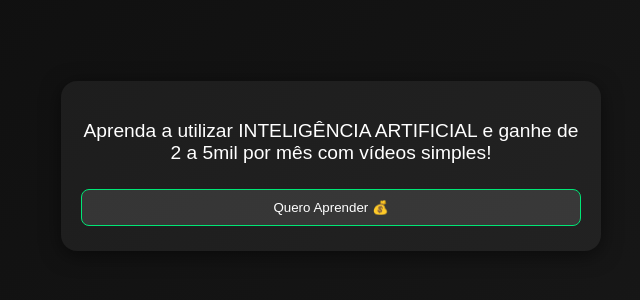
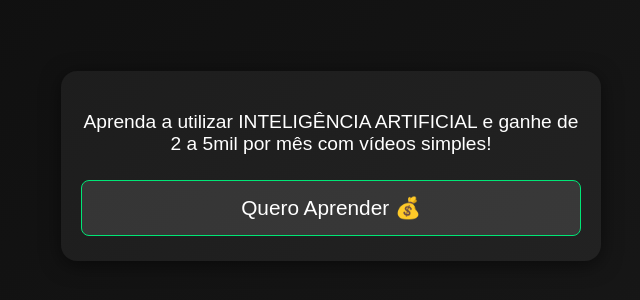
Before and after one commit to eusouasta/metododark, a plain HTML site: page index.html in a window 1280 px wide. Shown: the part 234-534 px from the top of the page, without its empty margins (309-949 px from the left). Drawn offline with Linux system fonts and the light colour scheme.

Commit message:
index.html

```diff
--- a/index.html
+++ b/index.html
@@ -50,11 +50,12 @@
             background: rgba(255, 255, 255, 0.1);
             color: #fff;
             border: 1px solid #00e676;
-            padding: 10px;
+            padding: 15px; /* Aumentei o padding para melhorar a usabilidade */
             margin: 5px 0;
             border-radius: 8px;
             cursor: pointer;
             transition: background 0.3s, transform 0.2s;
+            font-size: 1.3rem; /* Aumentei o tamanho da fonte */
         }
 
         .answers button:hover {
```
